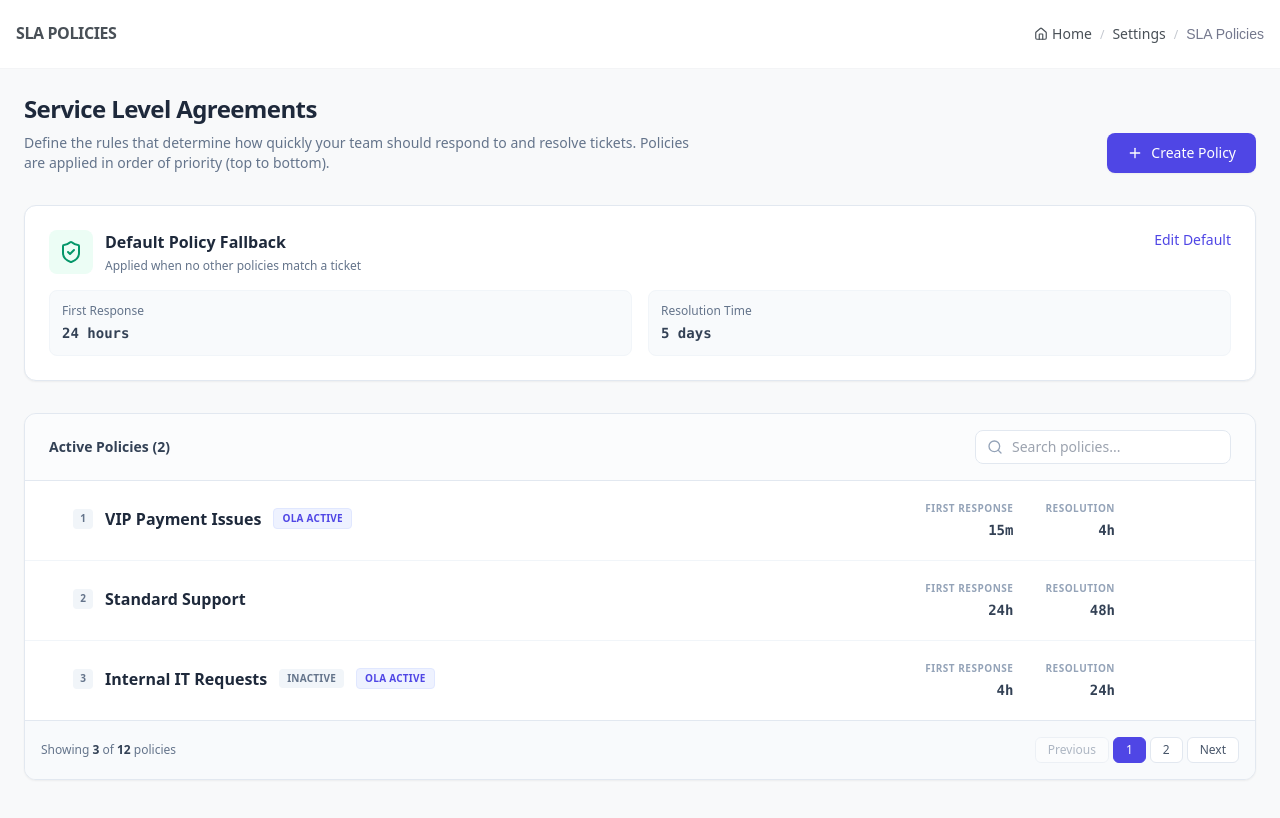
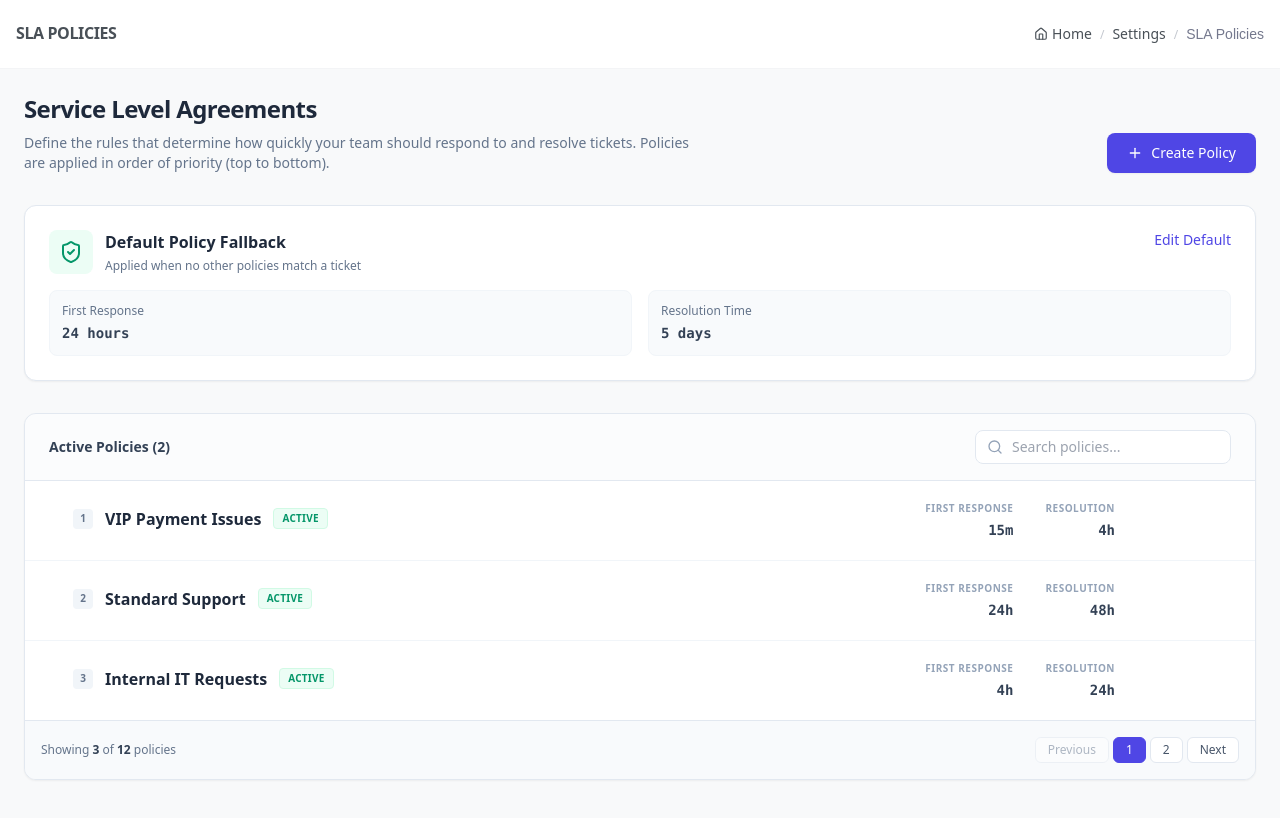
Before and after one commit to LoayDeeb/Ticketing-System, a Next.js app: page /settings/sla in a window 1280 px wide. Shown: the top 818 px of the page. Built offline with nearby package versions, Linux system fonts and the light colour scheme.

Commit message:
style: simplify SLA status badges to show only Active status

```diff
--- a/app/settings/sla/page.tsx
+++ b/app/settings/sla/page.tsx
@@ -135,14 +135,9 @@ export default function SLAPoliciesPage() {
                       {policy.priority}
                     </span>
                     <h4 className="text-base font-semibold text-slate-800">{policy.name}</h4>
-                    {policy.status === 'Inactive' && (
-                      <span className="px-2 py-0.5 bg-slate-100 text-slate-500 text-[10px] uppercase font-bold tracking-wide rounded">Inactive</span>
-                    )}
-                    {policy.olaEnabled && (
-                      <span className="px-2 py-0.5 bg-indigo-50 text-indigo-600 border border-indigo-100 text-[10px] uppercase font-bold tracking-wide rounded flex items-center gap-1">
-                        OLA Active
-                      </span>
-                    )}
+                    <span className="px-2 py-0.5 bg-emerald-50 text-emerald-600 text-[10px] uppercase font-bold tracking-wide rounded border border-emerald-100">
+                      Active
+                    </span>
                   </div>
 
                   {/* Removed conditions tags as requested */}
```
